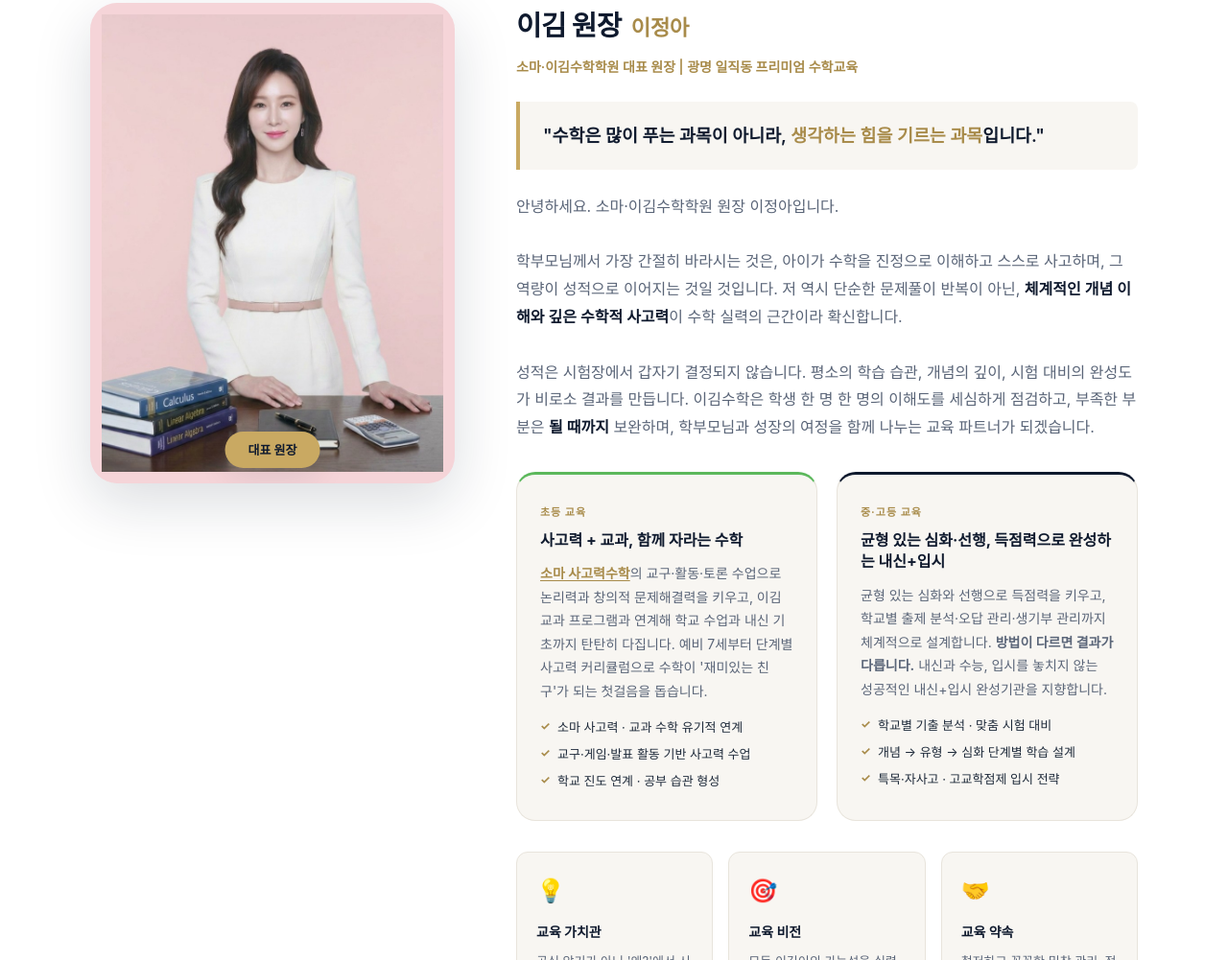
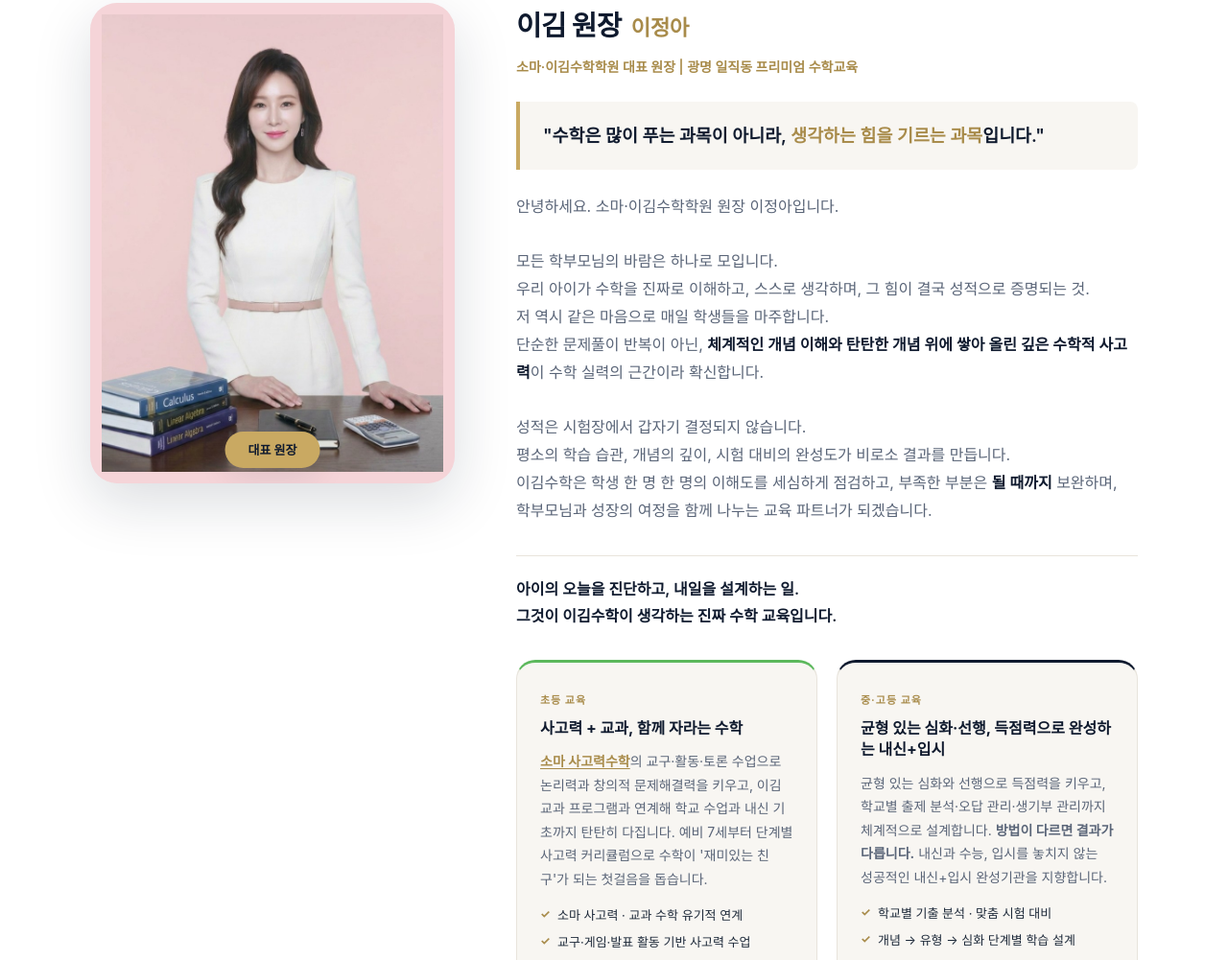
Before and after one commit to lja0822-JA/soma-ikim-math, a plain HTML site: page index.html in a window 1280 px wide. Shown: the part 1410-2411 px from the top of the page at 96% size. Drawn offline with Linux system fonts and the light colour scheme; a web font is replaced by a local one.

Commit message:
update: director introduction copy per client revision

```diff
--- a/css/style.css
+++ b/css/style.css
@@ -848,6 +848,16 @@ ul { list-style: none; }
   font-weight: 600;
 }
 
+.director__intro-closing {
+  display: block;
+  margin-top: 4px;
+  padding-top: 20px;
+  border-top: 1px solid var(--color-border);
+  color: var(--color-navy);
+  font-weight: 600;
+  line-height: 1.75;
+}
+
 .director__tracks {
   display: grid;
   grid-template-columns: 1fr 1fr;
--- a/index.html
+++ b/index.html
@@ -145,17 +145,20 @@
             </blockquote>
             <p class="director__intro">
               안녕하세요. 소마·이김수학학원 원장 이정아입니다.<br><br>
-              학부모님께서 가장 간절히 바라시는 것은, 아이가 수학을 진정으로 이해하고
-              스스로 사고하며, 그 역량이 성적으로 이어지는 것일 것입니다.
-              저 역시 단순한 문제풀이 반복이 아닌,
-              <strong>체계적인 개념 이해와 깊은 수학적 사고력</strong>이
+              모든 학부모님의 바람은 하나로 모입니다.<br>
+              우리 아이가 수학을 진짜로 이해하고, 스스로 생각하며, 그 힘이 결국 성적으로 증명되는 것.<br>
+              저 역시 같은 마음으로 매일 학생들을 마주합니다.<br>
+              단순한 문제풀이 반복이 아닌,
+              <strong>체계적인 개념 이해와 탄탄한 개념 위에 쌓아 올린 깊은 수학적 사고력</strong>이
               수학 실력의 근간이라 확신합니다.<br><br>
-              성적은 시험장에서 갑자기 결정되지 않습니다.
-              평소의 학습 습관, 개념의 깊이, 시험 대비의 완성도가
-              비로소 결과를 만듭니다.
-              이김수학은 학생 한 명 한 명의 이해도를 세심하게 점검하고,
-              부족한 부분은 <strong>될 때까지</strong> 보완하며,
-              학부모님과 성장의 여정을 함께 나누는 교육 파트너가 되겠습니다.
+              성적은 시험장에서 갑자기 결정되지 않습니다.<br>
+              평소의 학습 습관, 개념의 깊이, 시험 대비의 완성도가 비로소 결과를 만듭니다.<br>
+              이김수학은 학생 한 명 한 명의 이해도를 세심하게 점검하고, 부족한 부분은 <strong>될 때까지</strong> 보완하며,<br>
+              학부모님과 성장의 여정을 함께 나누는 교육 파트너가 되겠습니다.<br><br>
+              <span class="director__intro-closing">
+                아이의 오늘을 진단하고, 내일을 설계하는 일.<br>
+                그것이 이김수학이 생각하는 진짜 수학 교육입니다.
+              </span>
             </p>
             <div class="director__tracks">
               <article class="director__track director__track--elem">
```
